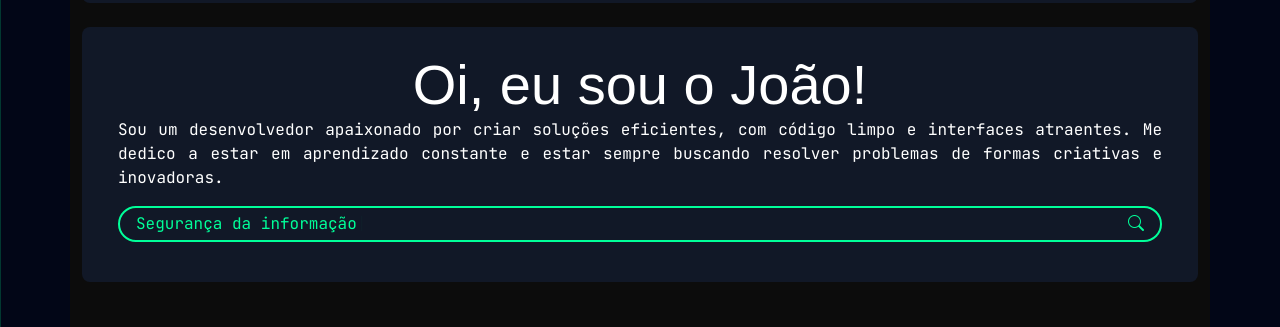
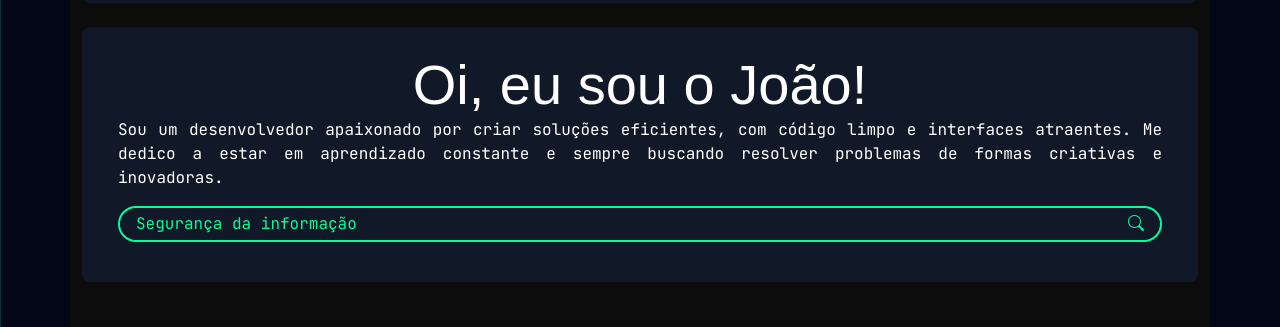
Before and after one commit to JV1T0R/personal_portfolio, a plain HTML site: page public/index.html in a window 1280 px wide. Shown: the part 61-388 px from the top of the page. Drawn offline with nearby package versions, Linux system fonts and the light colour scheme; a web font is replaced by a local one.

Commit message:
Text Adjustments

```diff
--- a/public/index.html
+++ b/public/index.html
@@ -65,7 +65,7 @@
                     <p class="mx-auto">
                         Sou um desenvolvedor apaixonado por criar soluções eficientes, com código limpo e interfaces
                         atraentes.
-                        Me dedico a estar em aprendizado constante e estar sempre buscando resolver problemas de formas
+                        Me dedico a estar em aprendizado constante e sempre buscando resolver problemas de formas
                         criativas
                         e inovadoras.
                     </p>
```
